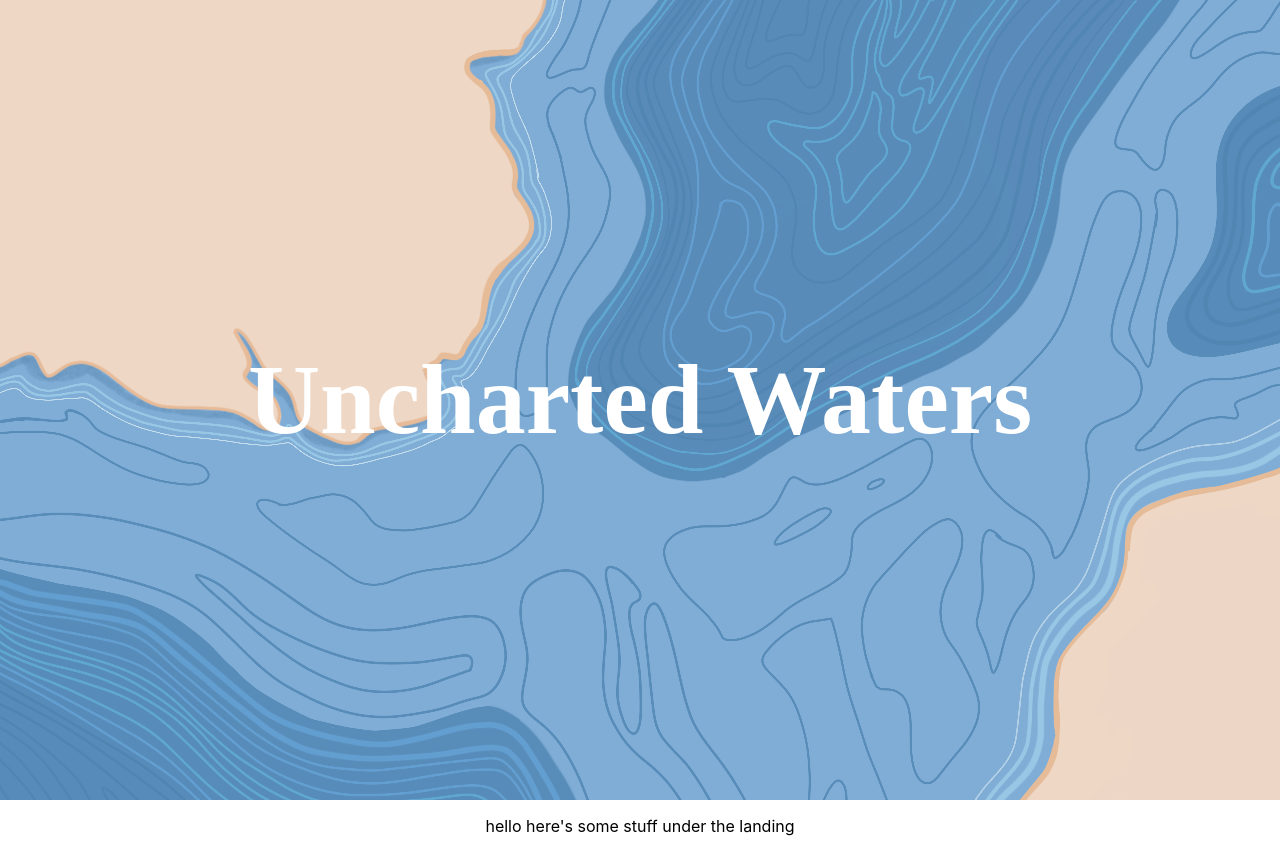
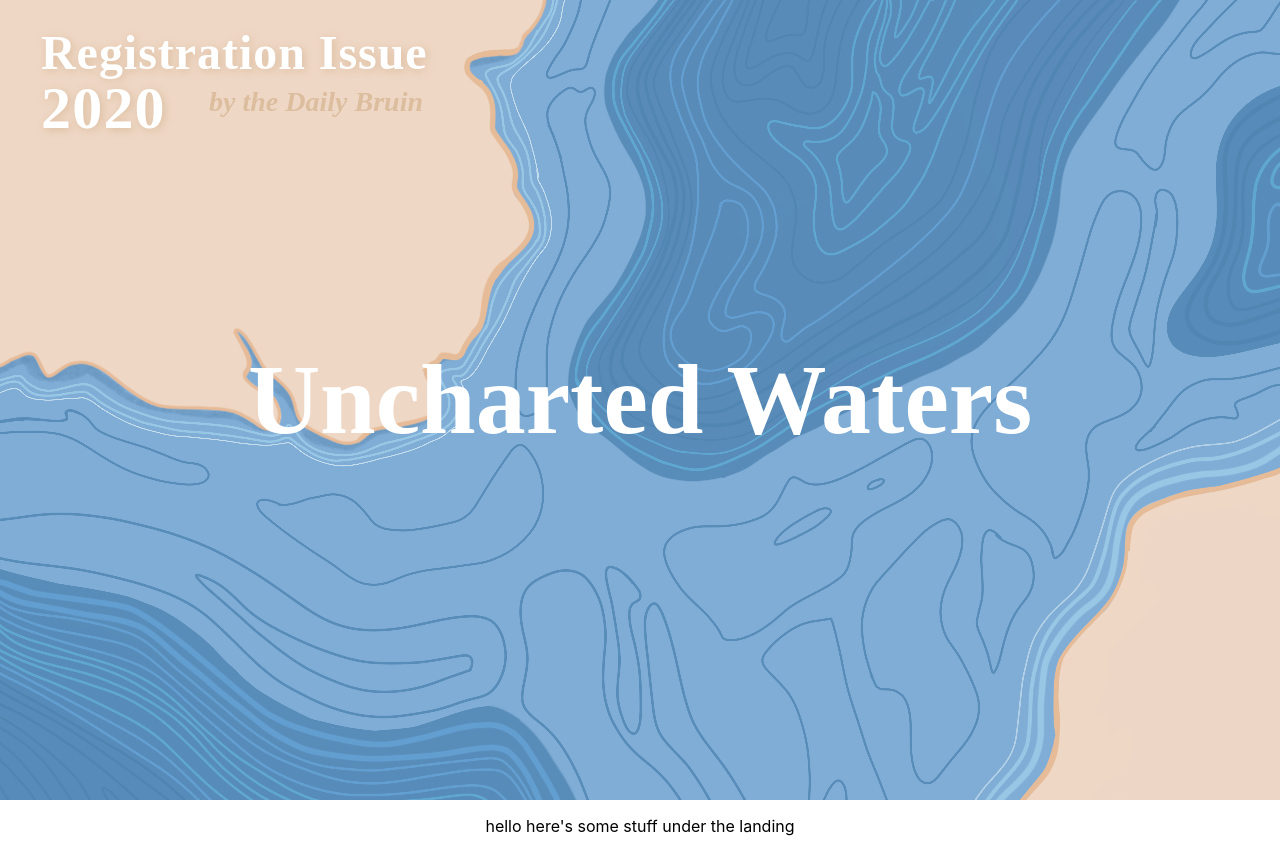
Before and after one commit to dailybruin/interactive.2020.registration-issue, a React (Create React App) app: page / in a window 1280 px wide. Built offline with nearby package versions, Linux system fonts and the light colour scheme.

Commit message:
landing with all components and text

```diff
--- a/src/App.css
+++ b/src/App.css
@@ -23,13 +23,65 @@
   justify-content: center;
 }
 
+.InfoBox {
+  position: absolute;
+  width: 421px;
+  height: 47px;
+  left: 41px;
+  top: 23px;
+  text-align: left;
+  font-family: Source Sans Pro;
+  font-style: normal;
+  font-weight: bold;
+  font-size: 48px;
+  line-height: 60px;
+  letter-spacing: 0.02em;
+  color: #FFFFFF;
+  text-shadow: 2px 2px 8px #DCBD9E;
+}
+
+.ByDB {
+  position: absolute;
+  width: 402px;
+  height: 47px;
+  left: 21px;
+  top: 84px;
+
+  font-family: Source Sans Pro;
+  font-style: italic;
+  font-weight: bold;
+  font-size: 28px;
+  line-height: 35px;
+  text-align: right;
+
+  color: #DCBD9E;
+}
+
+.TwentyTwenty {
+  position: absolute;
+  width: 131px;
+  height: 75px;
+  left: 41px;
+  top: 71px;
+
+  font-family: Source Sans Pro;
+  font-style: normal;
+  font-weight: bold;
+  font-size: 60px;
+  line-height: 75px;
+  letter-spacing: 0.02em;
+  text-align: left;
+  color: #FFFFFF;
+  text-shadow: 2px 2px 8px #DCBD9E;
+}
+
 .Title {
   font-family: Clearface Black SSi;
   font-style: normal;
   font-weight: bold;
   font-size: 100px;
   line-height: 140px;
-  text-align: center;
+  text-align: left;
   color: #FFFFFF;
 }
 
--- a/src/components/Landing.js
+++ b/src/components/Landing.js
@@ -4,6 +4,21 @@ import '../App.css';
 function Landing() {
     return (
     <div>
+        <div
+        className="InfoBox"
+        >
+            Registration Issue
+        </div>
+        <div
+        className="TwentyTwenty"
+        >
+            2020
+        </div>
+        <div
+        className="ByDB"
+        >
+            by the Daily Bruin
+        </div>
         <a
           className="Title"
         >
```
